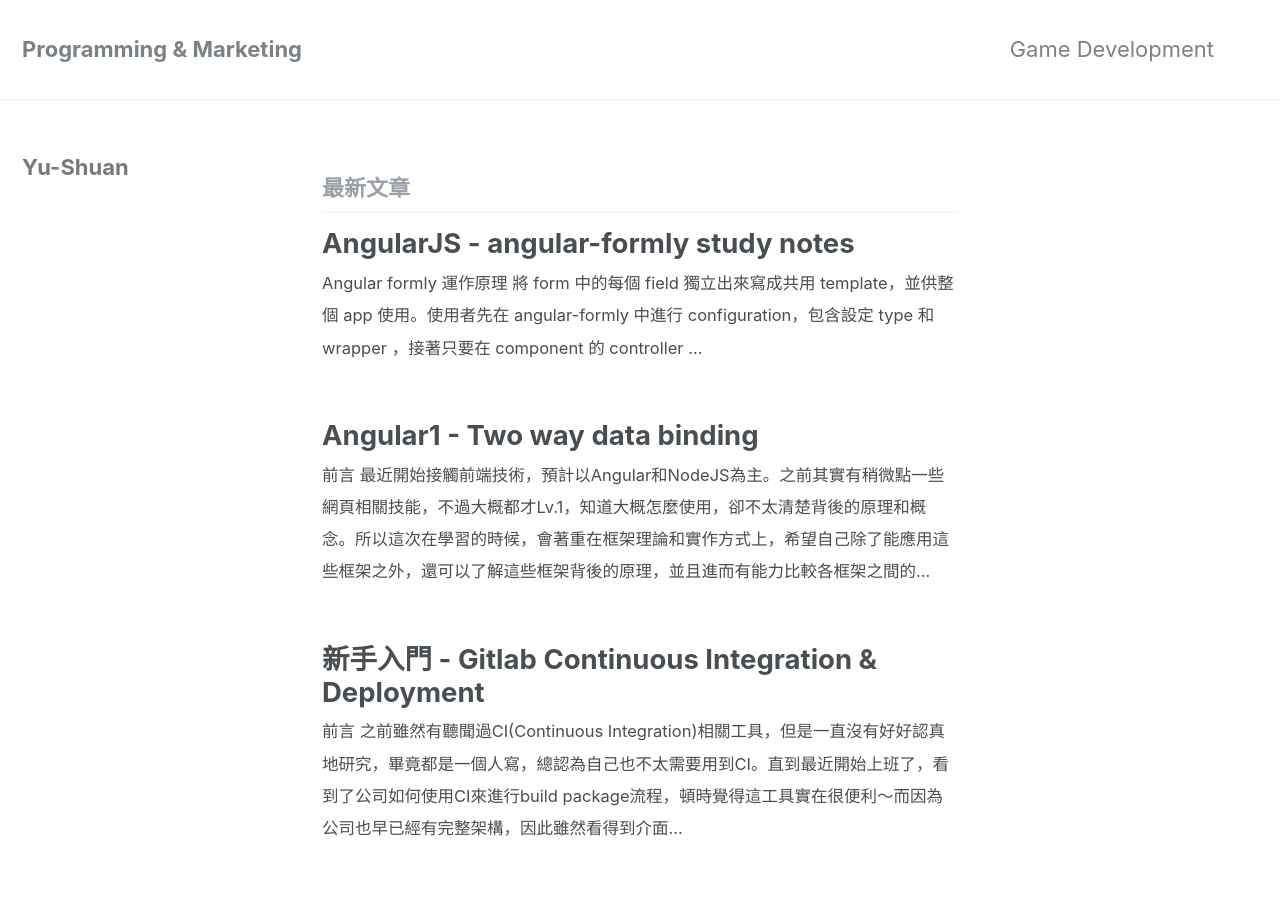
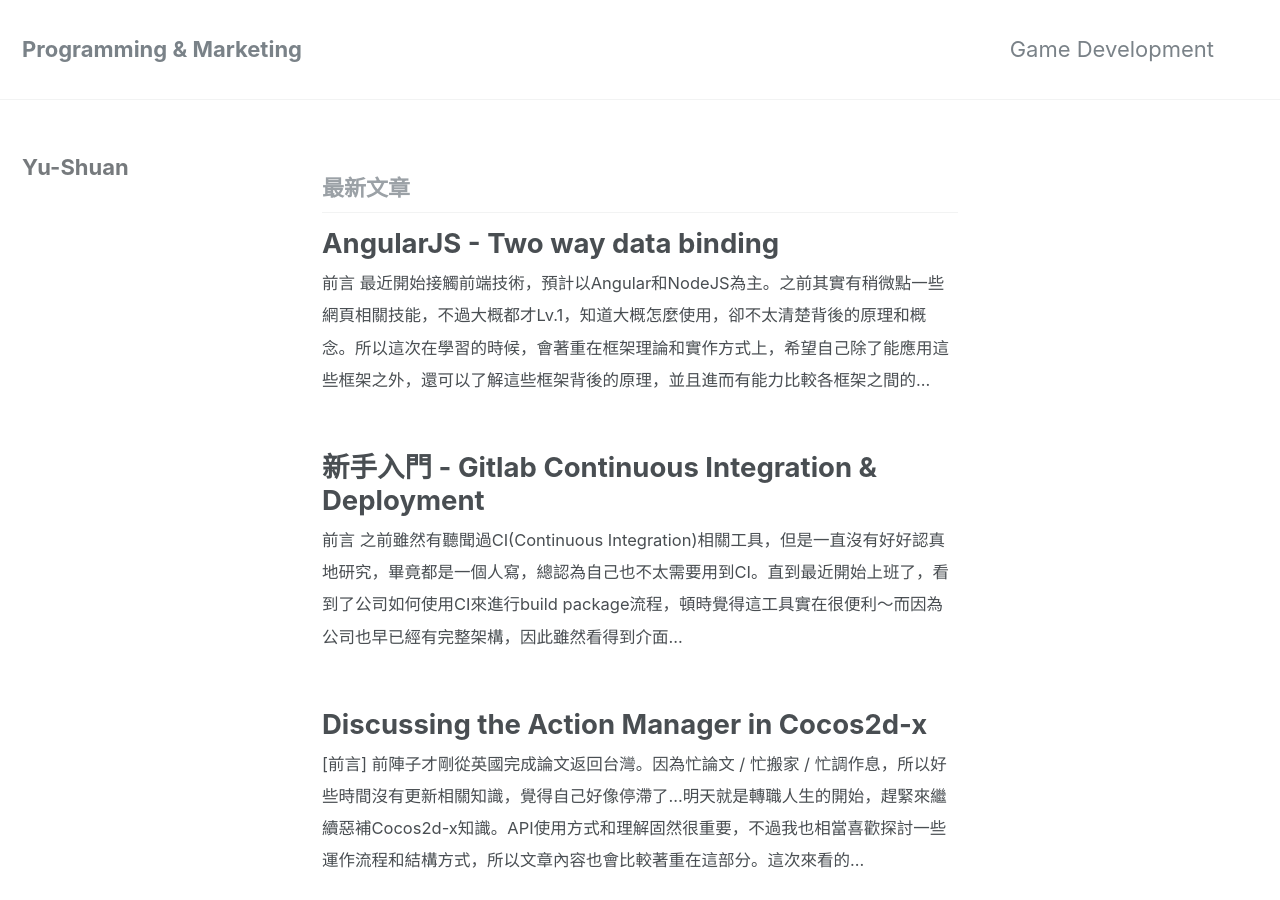
Before and after one commit to YuShuanHsieh/yushuanhsieh.github.io, a Jekyll site: the page built from index.html, in a window 1280 px wide and 900 px high. Built offline with Jekyll 4.4.1, drawn with Linux system fonts in a browser that asks for light colours; the list of posts is cut into pages by our own code; some of the changed lines change nothing that is shown; some of the changed text lies outside the part shown.

Commit message:
feat(article): add a new article.

````diff
--- a/_posts/2017-01-06-angular-formly-basic-usage.markdown
+++ /dev/null
@@ -1,201 +0,0 @@
----
-layout: single
-title:  "AngularJS - angular-formly study notes"
-date:   2018-01-05 12:00:00 +0800
-categories: WebDevelopment
----
-## Angular formly 運作原理
-將 form 中的每個 field 獨立出來寫成共用 template，並供整個 app 使用。使用者先在 angular-formly 中進行 configuration，包含設定 type 和 wrapper ，接著只要在 component 的 controller 中建立指定 type 的 field objects 之後，angular-formly 就會結合之前設定好的 field template 和 objects， render 出完整的表單。
-![study.png]({{ site.url }}/assets/images/angular-formly-usage-1.png)
-#### Angular-formly field render source code
-Angular-formly 套用 field template 的順序流程：
-```javascript
-getFieldTemplate(scope.options)
-      .then(runManipulators(fieldManipulators.preWrapper))
-      .then(transcludeInWrappers(scope.options, scope.formOptions))
-      .then(runManipulators(fieldManipulators.postWrapper))
-      .then(setElementTemplate)
-      .then(watchFormControl)
-      .then(callLinkFunctions)
-      .catch(error => {
-        formlyWarn(
-          'there-was-a-problem-setting-the-template-for-this-field',
-          'There was a problem setting the template for this field ',
-          scope.options,
-          error
-        )
-      })
-```
-## Set Up Field Templates
-### - Prebuilt Template
-在使用 angular-formly 之前必須先定義好各 field 的 template。目前有幾個已經建好的簡易 formly template，包含：
-1. Boostrap
-2. LumX
-3. lonic
-
-不過目前這些 template module 都已經沒在維護，所以還是自己寫一個 template 比較妥當。
-
-#### Pre-built template 使用方式
-```javascript
-import 'angular-formly-templates-bootstrap';
-// inject to the module
-.module('myApp', ['formly', 'formlyBootstrap']);
-```
-**[Notice]** 使用之前，請先看 template 的 source code，確認好有哪些 type 有被定義，不然會報錯。（例如: formlyBootstrap 並沒有定義switch type，因此無法使用。）
-
-
------
-
-
-### - Use Custom Template
-##### [API Documents: formlyConfig](http://docs.angular-formly.com/v8.0.0/docs/formlyconfig)
-使用 `formlyConfig` 或 `formlyConfigProvider` 來定義自己的 field template。
-##### Example1: use `formlyConfig`
-在 module.run 中設定的好處是，可以 inject 其他想要的 service。
-```javascript
-module.run((formlyConfig, MyService) => {
-  formlyConfig.setType({
-    // Set a type object.
-    // MyService could be used in controller.
-  });
-});
-```
-##### Example2: use `formlyConfigProvider`
-在 cinfig 階段設定，則無法引入 service ，因為該階段 service 還未被建立。
-```javascript
-module.config(formlyConfigProvider => {
-  formlyConfigProvider.setType({
-    // Set a type object.
-    // You cannot inject your services in a config stage.
-  });
-});
-```
-### API Reference
-### 1. setType
-##### Example 1:
-```javascript
-formlyConfig.setType({
-  // 定義 field type
-  name: 'input',
-  template: '<input ng-model="model[options.key]" />'
-  // 必須使用 model[options.key]，因為是要指定 options.key 的值為 model 對象
-});
-```
-##### Example 2:
-```javascript
-formlyConfig.setType({
-  name: 'ipAddress',
-  extends: 'input',
-  // 用來包裝 field template 的 wrapper template.
-  wrapper: 'someWrapper',
-  // 加入自訂 property。
-  defaultOptions: {},
-  link: function(scope, el, attrs) {},
-  // 該controller 的觸發時間為 formly-field(internal API) 之後，field controller 之前。
-  controller: function($scope, yourInjectableThing) {},
-  // 欄位驗證
-  apiCheck: {}
-});
-```
-**[Notice]** Just be aware that angular-formly does make use of *common parameters* like required or onClick to automatically add attributes to ng-model elements.
-
-#### Some properties of config:
-- **name**
-field refernece.(Required!)
-- **templateUrl or template**
-(use $templateCache) 套用於該 field 的 template(通常是HTML格式).
-- **wrapper**
-額外加入 template 在 field template 外層。
-- **apiCheck**
-Default setting uses `apiCheck` library.
-##### *Example for apiCheck:
-```javascript
-apiCheck: check => ({
-          templateOptions: {
-            label: check.string.optional,
-            required: check.bool.optional,
-            labelSrOnly: check.bool.optional,
-          }
-        })
-```
-- **extend**
-(需注意如果在 extend type 設置和母 type 一樣的 wrapper 會造成衝突，請重新設置一個新的type。)
-
-- **defaultOptions**
-在該欄位中加入自定義的 options 供使用者調整。
-##### *Example for defaultOptions:
-```javascript
-defaultOptions: {
-  ngModelAttrs: {
-    // 在 type的 attribute 中加入 rows 和 mdMaxLength 屬性。
-    rows: {attribute: 'rows'},
-    mdMaxLength: {attribute: 'md-maxlength'}
-  }
-}
-```
-
-### 2. setWrapper
-定義 wrapper 的寫法和定義 field 寫法雷同，不過template 中需加入指定 html tag。
-- 需使用 `<formly-transclude></formly-transclude>` 來指定 field template 的位置。
-- 至少要有 `templateUrl` 或 `template`。
-##### *wapper template example：
-```html
-<div>
-  <label>
-    {{to.label}}
-    {{to.required ? '*' : ''}}
-  </label>
-  <!-- 需使用<formly-transclude> 來指定 field template 放置的位置 -->
-  <formly-transclude></formly-transclude>
-</div>
-```
----
-###[ 其他重點 ] Template's $scope
-
-在寫 controller 或 expressionProperties function 的時候，可以使用\$scope 來操作 template 中的變數。這邊要注意的是， angular-formly 的 \$scope 有調整過，新增一些 formly 特有屬性，所以要使用指定的 property 去取得 model 參數。
-
-
-#### 常用的property
-| Variable Name  |      Description     |
-|----------|:-------------:|
-| options |  此 object 包含設定 field 的參數，例如: formControl, initModel等。 |
-| to |  = `options.templateOptions`|
-| fc|  = `options.formControl` |
-
-
-##### *template's $scope example 1
-```html
-<label>{{ to.label }}</label>
-```
-##### *template's $scope example 2
-```javascript
-  key: 'priority',
-  type: 'radio',
-  defaultValue: this.item.priority || 1,
-  templateOptions: {
-    label: 'Priority',
-    options: []
-  },
-  controller: function($scope) {
-    $scope.to.options = [
-      { value: 1, label: 'Urgent' },
-      { value: 2, label: 'Normal' }
-    ];
-  }
-```
------
-
-
-## Field configuration
-### Property
-- key
-key 會與 controller 的 model 綁定(controller.model.keyName)。預設 key 值是 field object array 的 index。
-- type
-這個是指欄位的型別，例如 input / checkbox / switch / select 等。**注意：type 需在 formlyConfig 被定義，也可直接使用現有的template**。
-- templateOption
-- defaultValue
-initialize model. 如果該 model 在 compile-time 中為 undefined，則會 assign 此初始值。*if you want to default values in the form, simply initialize your model with that state and you're good. However, there are some use cases where it is much easier to use the form config to initialize the model, which is why this property was added.*
-- hideExpression (string || function)
-- expressionProperties (object)
-- model
-這個用在當 field 的 model 和 formly 的model 為不同的時候。可配合`expressionProperties`（a **deep watch** is added to the formly-field directive's scope to run the **expressionProperties** when the specified model changes）。
--- a/_posts/2017-12-08-two-way-binding.markdown
+++ b/_posts/2017-12-08-two-way-binding.markdown
@@ -1,6 +1,6 @@
 ---
 layout: single
-title:  "Angular1 - Two way data binding"
+title:  "AngularJS - Two way data binding"
 date:   2017-12-08 21:00:00 +0800
 categories: WebDevelopment
 ---
````
